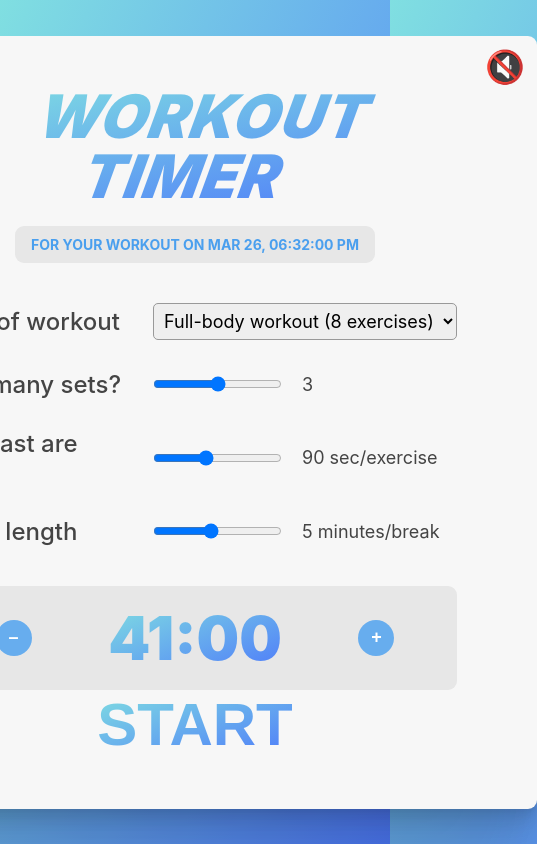
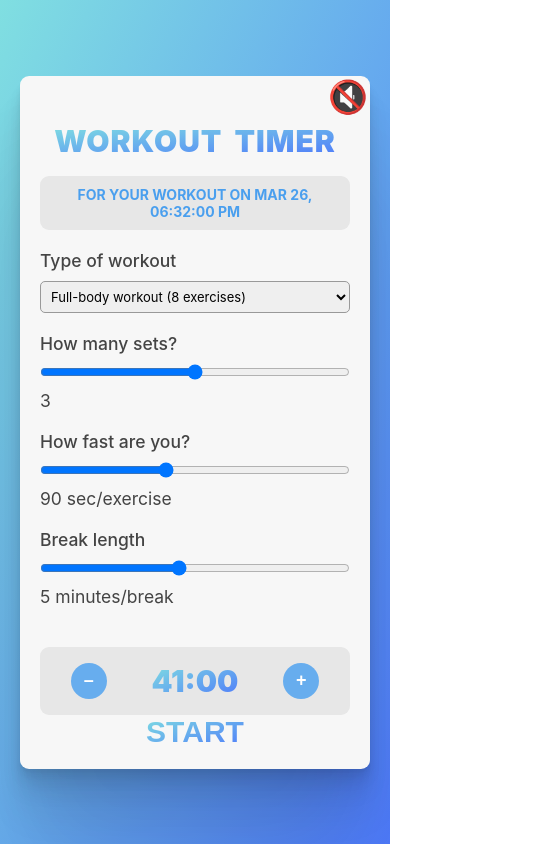
Before and after one commit to VladislavRechnov/workout-timer, a React (Vite) app: page / in a window 390 px wide. Shown: the whole page, 537 px wide, since content can reach past the window. Built offline with nearby package versions, Linux system fonts and the light colour scheme.

Commit message:
add some @media styles

```diff
--- a/src/index.css
+++ b/src/index.css
@@ -12,7 +12,7 @@ body {
   font-family: -apple-system, BlinkMacSystemFont, 'Segoe UI', Roboto, Oxygen,
     Ubuntu, Cantarell, 'Open Sans', 'Helvetica Neue', sans-serif;
   color: #444;
-  height: 100vh;
+  min-height: 100vh;
   display: flex;
   align-items: center;
   justify-content: center;
@@ -23,12 +23,24 @@ main {
   position: relative;
 
   background-color: #f7f7f7;
+  margin: 40px 0;
+  max-width: calc(100vw - 40px);
   padding: 5rem 8rem;
   border-radius: 9px;
   box-shadow: 0px 2.8px 2.8px rgba(0, 0, 0, 0.028),
     0px 6.7px 6.7px rgba(0, 0, 0, 0.04), 0px 12.5px 12.5px rgba(0, 0, 0, 0.05),
     0px 22.3px 22.3px rgba(0, 0, 0, 0.06),
     0px 41.8px 41.8px rgba(0, 0, 0, 0.072), 0px 100px 100px rgba(0, 0, 0, 0.1);
+}
+@media (max-width: 768px) {
+  main {
+    padding: 5rem 3rem 2rem;
+  }
+}
+@media (max-width: 576px) {
+  main {
+    padding: 5rem 2rem 2rem;
+  }
 }
 
 h1 {
@@ -45,6 +57,17 @@ h1 {
   color: transparent;
   transform: skew(-20deg);
 }
+@media (max-width: 768px) {
+  h1 {
+    font-size: 4rem;
+  }
+}
+@media (max-width: 576px) {
+  h1 {
+    transform: none;
+    font-size: 3rem;
+  }
+}
 
 time {
   display: block;
@@ -60,6 +83,12 @@ time {
   color: #4a9fee;
   text-transform: uppercase;
 }
+@media (max-width: 576px) {
+  time {
+    width: auto;
+    margin-bottom: 2rem;
+  }
+}
 
 form {
   display: flex;
@@ -67,11 +96,26 @@ form {
   gap: 3rem;
   margin-bottom: 4rem;
 }
+@media (max-width: 576px) {
+  form {
+    gap: 2rem;
+  }
+}
 
 form div {
   display: flex;
   align-items: center;
   gap: 2rem;
+}
+@media (max-width: 768px) {
+  form div {
+    flex-direction: column;
+    gap: 1rem;
+    align-items: baseline;
+  }
+  input[type='range'] {
+    width: 100%;
+  }
 }
 
 label {
@@ -79,6 +123,16 @@ label {
   font-size: 2.4rem;
   display: block;
   width: 20rem;
+}
+@media (max-width: 768px) {
+  label {
+    font-size: 2rem;
+  }
+}
+@media (max-width: 576px) {
+  label {
+    font-size: 1.75rem;
+  }
 }
 
 select {
@@ -88,9 +142,20 @@ select {
   border: 1px solid #999;
   border-radius: 5px;
 }
+@media (max-width: 576px) {
+  select {
+    font-size: 1.3rem;
+    width: 100%;
+  }
+}
 
 span {
   font-size: 1.8rem;
+}
+@media (max-width: 576px) {
+  span {
+    font-size: 1.75rem;
+  }
 }
 
 section {
@@ -120,6 +185,20 @@ p,
   background-image: linear-gradient(to right bottom, #80dfe1, #4e7afa);
   color: transparent;
 }
+@media (max-width: 768px) {
+  p,
+  .imortant-text,
+  .timer-button {
+    font-size: 4rem;
+  }
+}
+@media (max-width: 576px) {
+  p,
+  .imortant-text,
+  .timer-button {
+    font-size: 3rem;
+  }
+}
 
 .control-button {
   height: 3.6rem;
@@ -143,3 +222,9 @@ p,
   background-color: transparent;
   font-size: 3.2rem;
 }
+@media (max-width: 768px) {
+  .btn-sound {
+    top: 0.2rem;
+    right: 0.2rem;
+  }
+}
```
